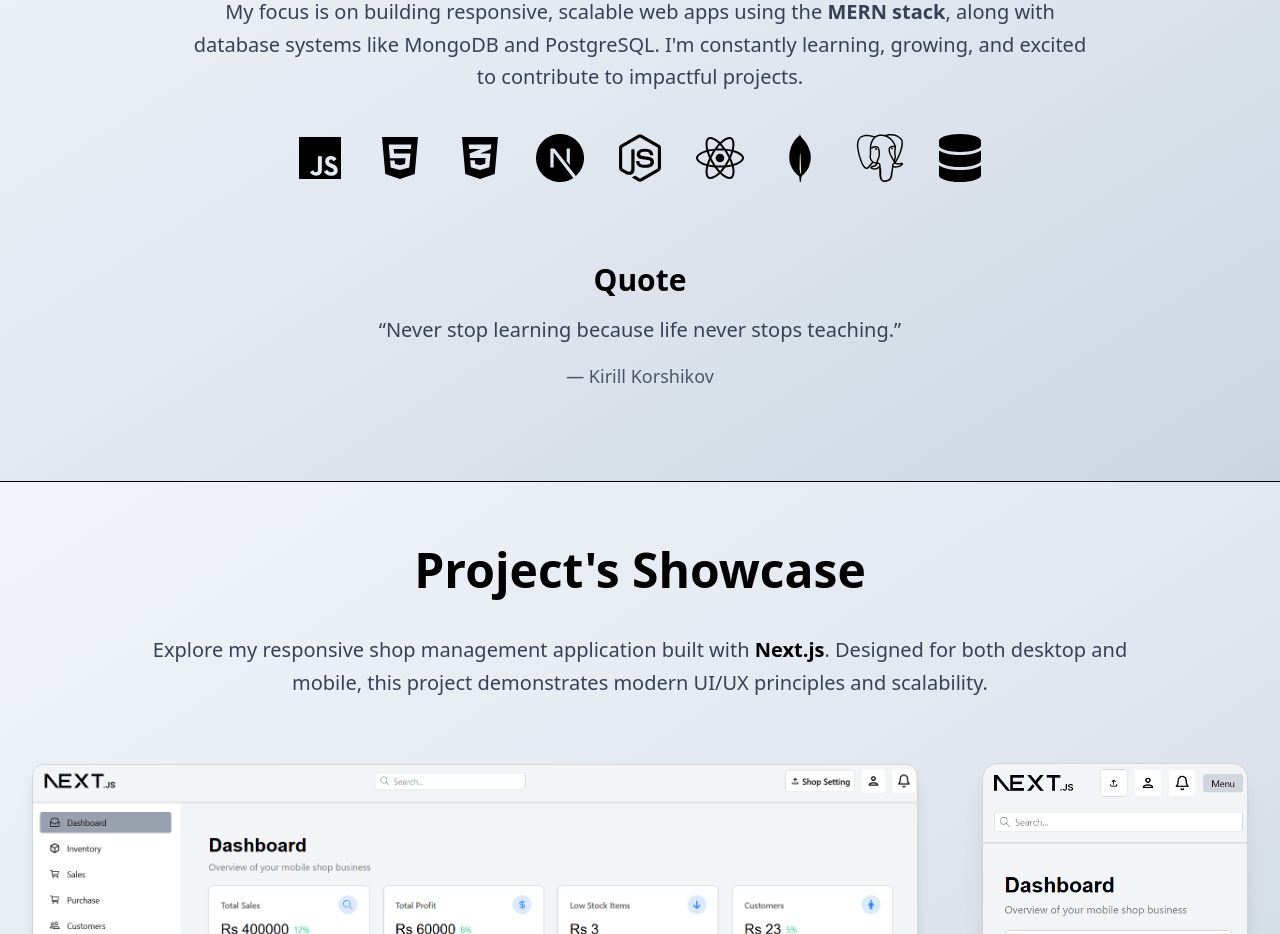
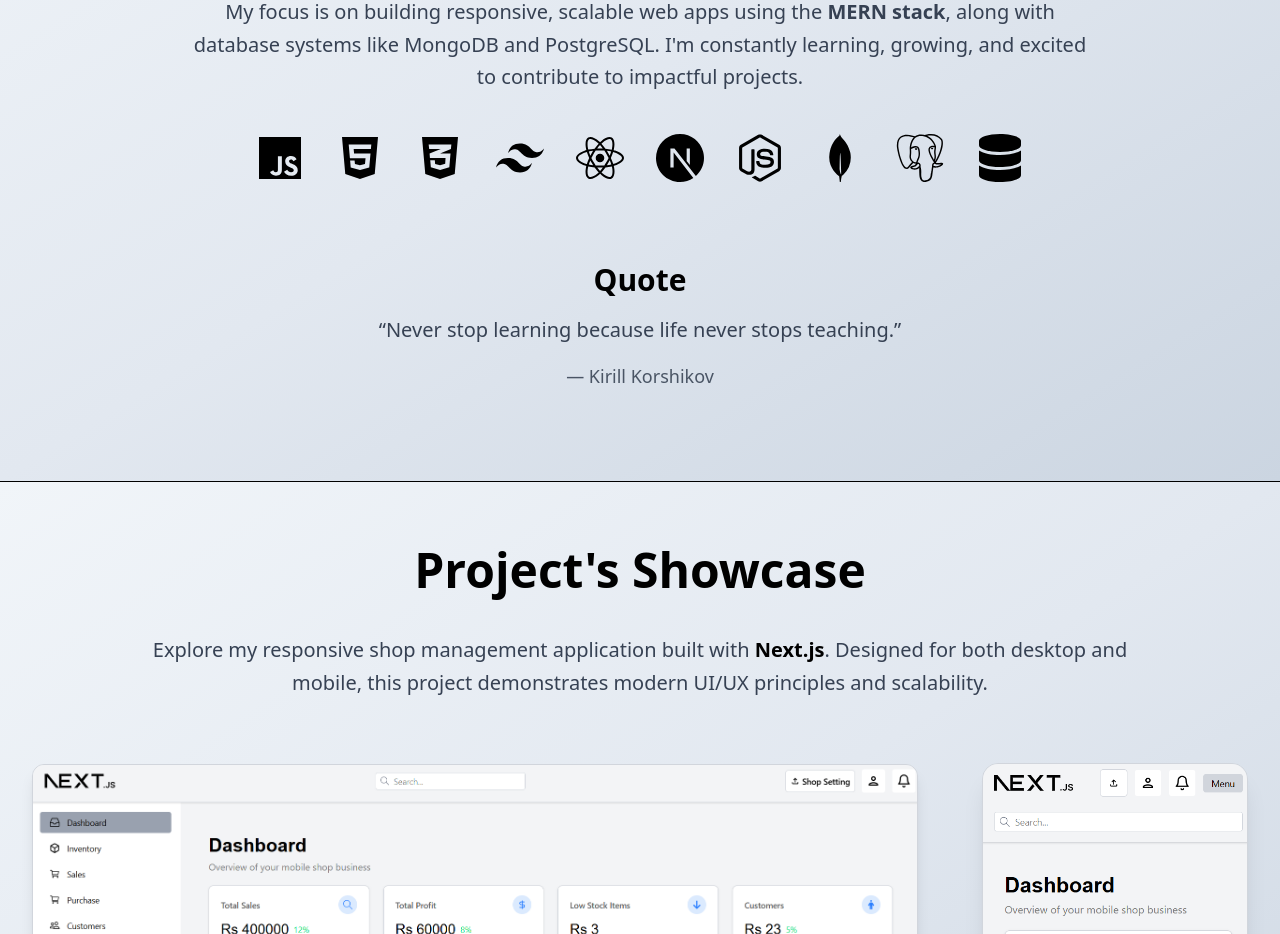
Before and after one commit to Hamza61988/show, a Next.js app: page / in a window 1280 px wide. Shown: the part 1120-2054 px from the top of the page. Built offline with nearby package versions, Linux system fonts and the light colour scheme.

Commit message:
added tailwind css image icon

```diff
--- a/src/app/componenets/Middle.tsx
+++ b/src/app/componenets/Middle.tsx
@@ -9,12 +9,12 @@ export default function Middle() {
 
       <div className="bg-gradient-to-br from-[#f1f5f9] via-[#e2e8f0] to-[#cbd5e1] px-8 py-16 relative">
         <div className="max-w-5xl mx-auto text-center mb-16">
-          {/* Heading */}
+
           <h2 className="text-5xl font-bold text-black pb-2">
             Project's Showcase
           </h2>
 
-          {/* Description */}
+
           <p className="text-xl text-gray-700 mt-8 leading-relaxed">
             Explore my responsive shop management application built with{' '}
             <span className="font-semibold text-black">Next.js</span>. Designed for both desktop and mobile, this project demonstrates modern UI/UX principles and scalability.
@@ -36,7 +36,7 @@ export default function Middle() {
             </div>
           </Link>
 
-          {/* Mobile */}
+
           <Link href="https://bigdawg-hamza61988s-projects.vercel.app/" target="_blank">
             <div className="flex flex-col items-center text-center space-y-4 transform transition-transform duration-300 hover:scale-105 cursor-pointer">
               <Image
--- a/src/app/componenets/Study.tsx
+++ b/src/app/componenets/Study.tsx
@@ -1,4 +1,5 @@
 'use client';
+
 import {
   FaGithub,
   FaHtml5,
@@ -12,6 +13,7 @@ import {
   SiNextdotjs,
   SiMongodb,
   SiPostgresql,
+  SiTailwindcss,
 } from 'react-icons/si';
 
 export default function StudyInfo() {
@@ -19,10 +21,10 @@ export default function StudyInfo() {
     <div className="relative min-h-screen bg-gradient-to-br from-[#f1f5f9] via-[#e2e8f0] to-[#cbd5e1] flex items-center justify-center py-10 px-4 sm:px-6">
       <div className="relative z-10 text-center space-y-8 sm:space-y-10 max-w-4xl mx-auto">
 
-        {/* Title */}
+
         <h1 className="text-3xl sm:text-5xl font-extrabold text-black">Knowledge</h1>
 
-        {/* Introduction */}
+
         <p className="text-base sm:text-2xl text-gray-800 font-medium">
           Currently a student at <strong>UMT Lahore</strong>, I started my programming journey over a year ago.
           Since then, I've built a solid foundation in full-stack web development.
@@ -32,20 +34,21 @@ export default function StudyInfo() {
           I'm constantly learning, growing, and excited to contribute to impactful projects.
         </p>
 
-        {/* Tech Icons */}
+
         <div className="flex flex-wrap justify-center gap-6 sm:gap-8 text-4xl sm:text-5xl text-black">
           <FaJs title="JavaScript" className="transition-transform duration-300 hover:scale-110" />
           <FaHtml5 title="HTML5" className="transition-transform duration-300 hover:scale-110" />
           <FaCss3Alt title="CSS3" className="transition-transform duration-300 hover:scale-110" />
+          <SiTailwindcss title="Tailwind CSS" className="transition-transform duration-300 hover:scale-110 " />
+          <FaReact title="React" className="transition-transform duration-300 hover:scale-110" />
           <SiNextdotjs title="Next.js" className="transition-transform duration-300 hover:scale-110" />
           <FaNodeJs title="Node.js" className="transition-transform duration-300 hover:scale-110" />
-          <FaReact title="React" className="transition-transform duration-300 hover:scale-110" />
           <SiMongodb title="MongoDB" className="transition-transform duration-300 hover:scale-110" />
           <SiPostgresql title="PostgreSQL" className="transition-transform duration-300 hover:scale-110" />
-          <FaDatabase title="Database" className="transition-transform duration-300 hover:scale-110" />
+          <FaDatabase title="SQL/General DB" className="transition-transform duration-300 hover:scale-110" />
         </div>
 
-        {/* Inspirational Quote */}
+
         <div className="pt-8 sm:pt-10 space-y-2 sm:space-y-4">
           <h2 className="text-2xl sm:text-3xl font-bold text-black">Quote</h2>
           <p className="text-base sm:text-xl text-gray-700 leading-relaxed font-medium">
```
